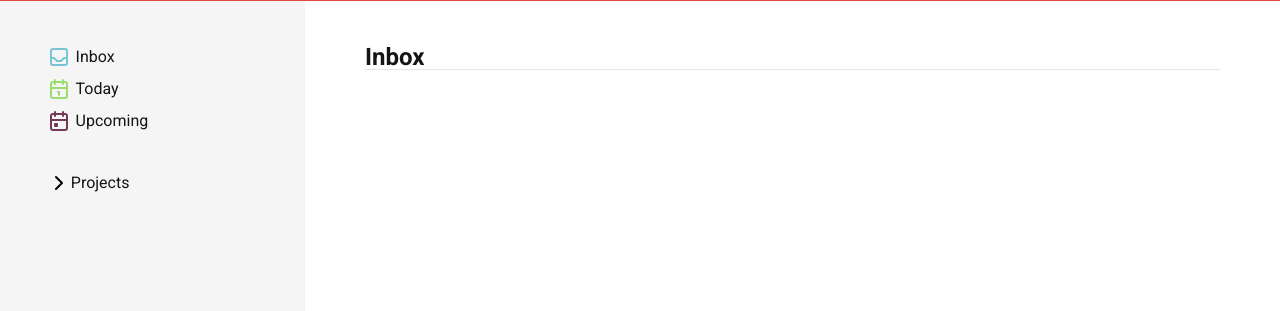
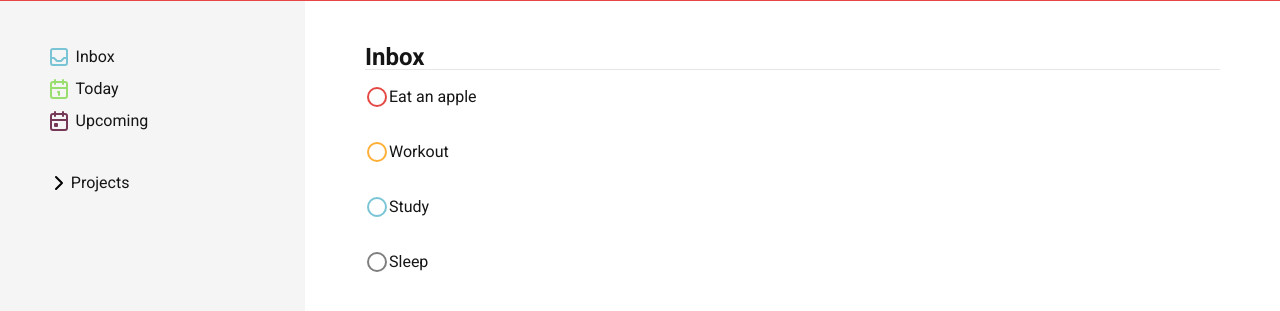
Before and after one commit to alessandrovinciabc/life-manager, a website built with webpack: page index.html in a window 1280 px wide. Shown: the part 39-350 px from the top of the page. Built offline with nearby package versions, Linux system fonts and the light colour scheme.

Commit message:
Small tweaks, start styling todos, add checkboxes

```diff
--- a/css/main.css
+++ b/css/main.css
@@ -386,3 +386,65 @@
 
   padding: 5px 10px;
 }
+
+.todos {
+  display: flex;
+  flex-direction: column;
+
+  width: 100%;
+}
+
+.todos > li {
+  display: flex;
+  align-items: center;
+
+  width: 100%;
+  height: 55px;
+
+  padding: 8px 0;
+  border-radius: 3px;
+
+  transition: all 0.1s ease-in;
+
+  user-select: none;
+}
+
+.todos > li:hover {
+  cursor: pointer;
+}
+
+.circle-check {
+  height: 24px;
+  width: 24px;
+  background-image: url(../img/circle/tabler-icon-circle.svg);
+}
+
+.circle-check:hover {
+  background-image: url(../img/circle/tabler-icon-circle-check.svg);
+}
+
+.circle-check.checked {
+  background-image: url(../img/circle/tabler-icon-circle-check.svg);
+}
+
+/*Levels of priority for todos*/
+.p1 {
+  filter: invert(54%) sepia(10%) saturate(11%) hue-rotate(333deg)
+    brightness(90%) contrast(86%);
+}
+
+.p2 {
+  filter: invert(81%) sepia(43%) saturate(513%) hue-rotate(155deg)
+    brightness(89%) contrast(86%);
+}
+
+.p3 {
+  filter: invert(78%) sepia(62%) saturate(1217%) hue-rotate(329deg)
+    brightness(101%) contrast(102%);
+}
+
+.p4 {
+  /*Most important*/
+  filter: invert(50%) sepia(65%) saturate(5038%) hue-rotate(334deg)
+    brightness(92%) contrast(94%);
+}
--- a/index.html
+++ b/index.html
@@ -25,7 +25,7 @@
         <textarea name="new-task" id="new-task" cols="30" rows="10"></textarea>
       </div>
       <div class="card-bottom">
-        <button class="add-task inactive">Add task</button>
+        <button class="btn-confirm add-task inactive">Add task</button>
       </div>
     </div>
     <div class="card add-project prompt inactive"></div>
@@ -101,7 +101,26 @@
       </div>
       <div class="content">
         <div class="folder-name">Inbox</div>
-        <div class="folder-content"></div>
+        <div class="folder-content">
+          <ul class="todos">
+            <li>
+              <div class="circle-check p4"></div>
+              Eat an apple
+            </li>
+            <li>
+              <div class="circle-check p3"></div>
+              Workout
+            </li>
+            <li>
+              <div class="circle-check p2"></div>
+              Study
+            </li>
+            <li>
+              <div class="circle-check p1"></div>
+              Sleep
+            </li>
+          </ul>
+        </div>
       </div>
     </div>
     <script src="./dist/bundle.js"></script>
--- a/src/views/dom.js
+++ b/src/views/dom.js
@@ -4,9 +4,14 @@
     add: document.querySelector('button.btn-add'),
   },
   prompt: {
-    taskAdder: document.querySelector('.prompt.add-task'),
-    closeBtns: document.querySelectorAll('.btn-close'),
-    projectAdder: document.querySelector('.prompt.add-project'),
+    task: {
+      dom: document.querySelector('.prompt.add-task'),
+      btn: {
+        close: document.querySelector('.prompt.add-task .btn-close'),
+        confirm: document.querySelector('.prompt.add-task .btn-confirm'),
+      },
+    },
+    project: { dom: document.querySelector('.prompt.add-project') },
   },
   mask: document.querySelector('.mask'),
 };
--- a/src/views/prompt.js
+++ b/src/views/prompt.js
@@ -21,23 +21,22 @@
 };
 
 let prompts = {
-  taskAdd: createPrompt(DOM.prompt.taskAdder),
-  projectAdd: createPrompt(DOM.prompt.projectAdder),
+  task: createPrompt(DOM.prompt.task.dom),
+  project: createPrompt(DOM.prompt.project.dom),
 };
 
 let createEventListeners = () => {
   DOM.header.add.addEventListener('click', function (e) {
     mask.toggle();
-    prompts.taskAdd.toggle();
+    prompts.task.toggle();
     this.classList.toggle('inactive');
   });
-  DOM.prompt.closeBtns.forEach((el) => {
-    el.addEventListener('click', function (e) {
-      mask.toggle();
-      prompts.taskAdd.toggle();
-      DOM.header.add.classList.toggle('inactive');
-    });
+  DOM.prompt.task.btn.close.addEventListener('click', function (e) {
+    mask.toggle();
+    prompts.task.toggle();
+    DOM.header.add.classList.toggle('inactive');
   });
+  DOM.prompt.task.btn.confirm.addEventListener('click', function () {});
 };
 
 export { createEventListeners };
```
